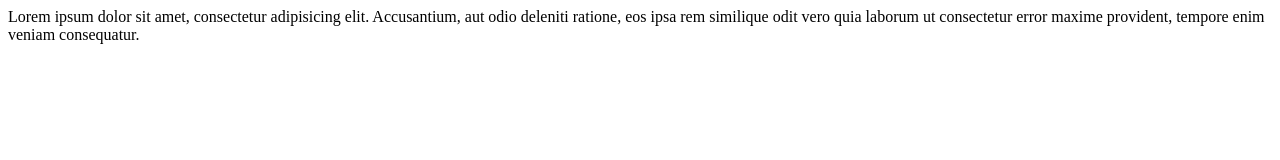
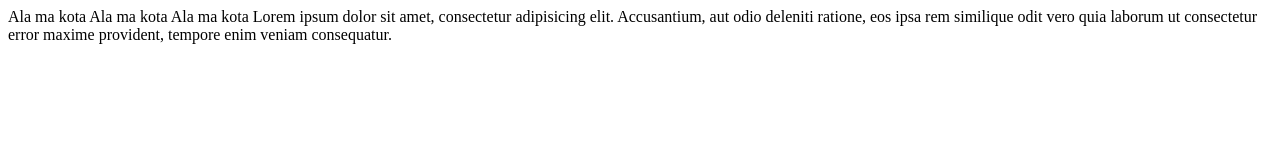
Before and after one commit to arturgrzes/kurs-108, a plain HTML site: page index.html in a window 1280 px wide. Drawn offline with Linux system fonts and the light colour scheme.

Commit message:
dodanie Ala ma kota

```diff
--- a/index.html
+++ b/index.html
@@ -5,6 +5,10 @@
     <title>GIT ćwiczenia</title>
 </head>
 <body>
+  Ala ma kota
+  Ala ma kota
+  Ala ma kota
+
    Lorem ipsum dolor sit amet, consectetur adipisicing elit. Accusantium, aut odio deleniti ratione, eos ipsa rem similique odit vero quia laborum ut consectetur error maxime provident, tempore enim veniam consequatur.
 </body>
 </html>
```
